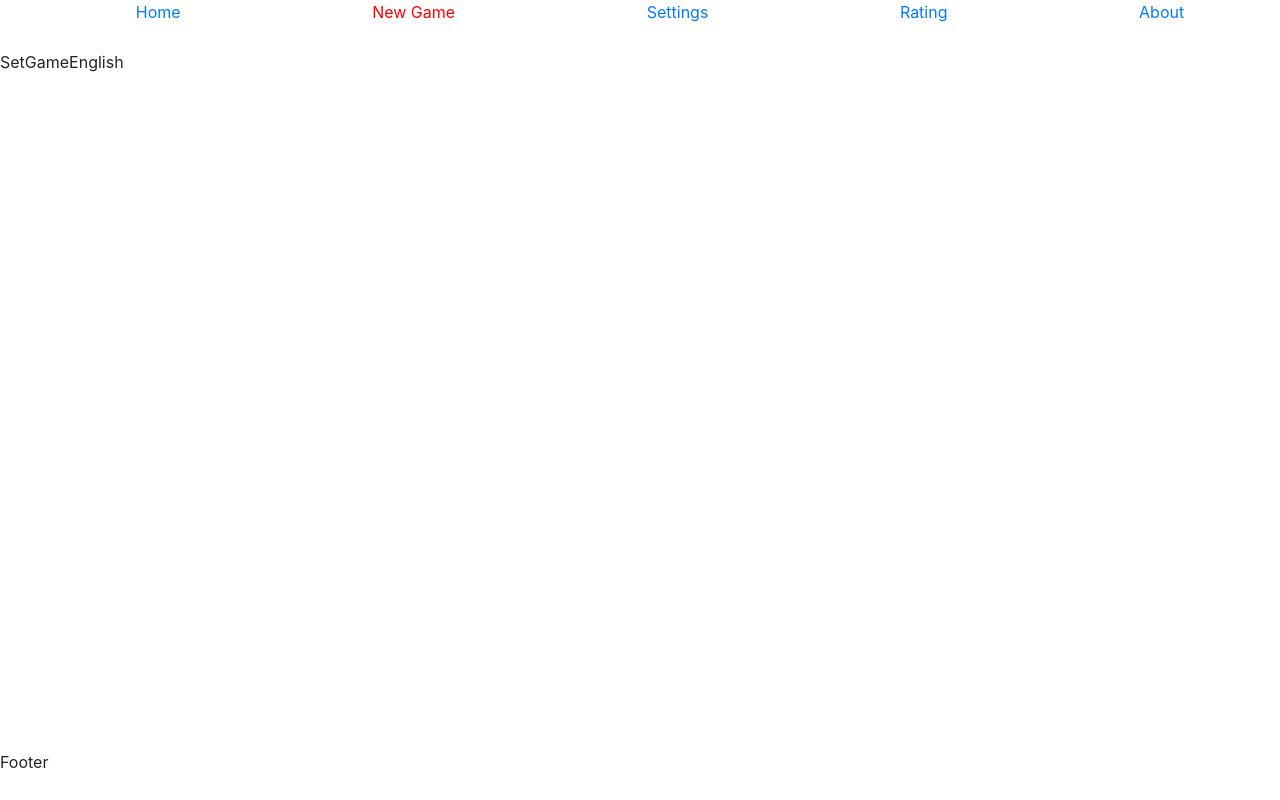
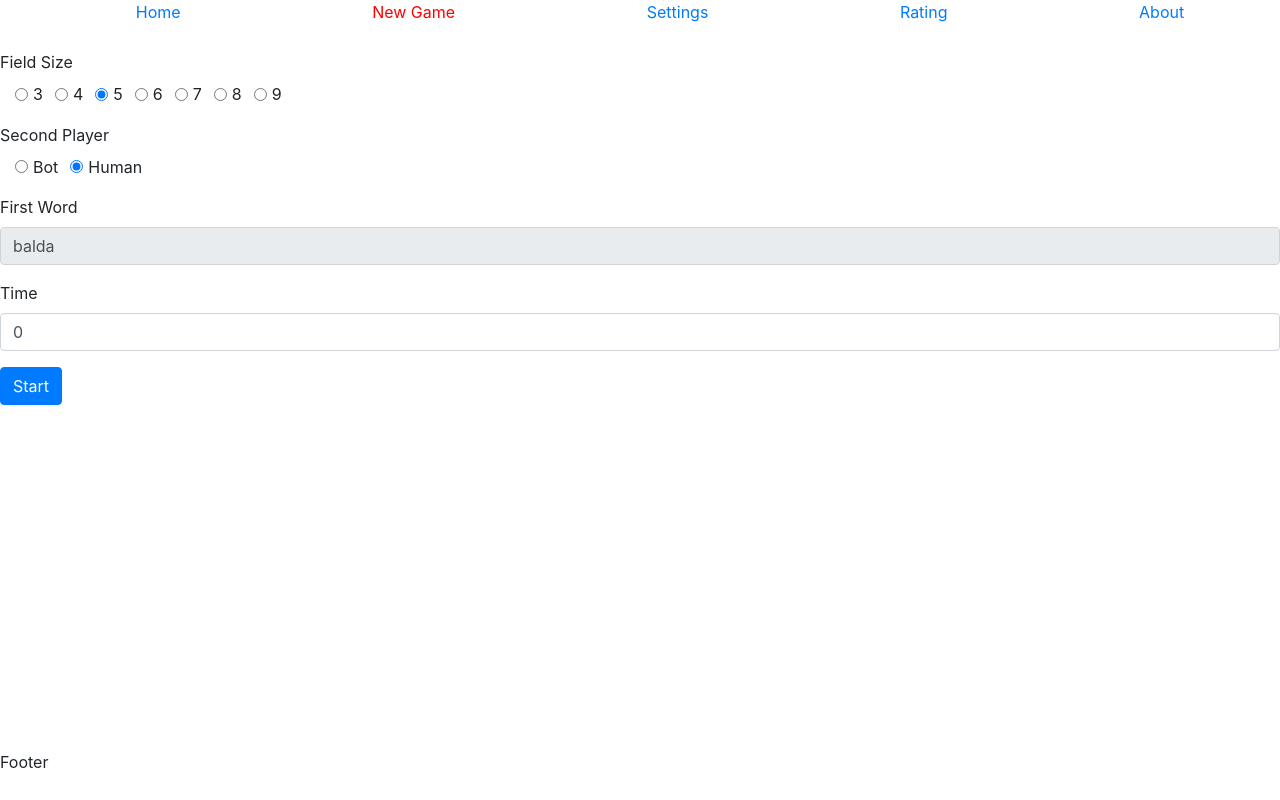
Before and after one commit to gentaliana/rsclone, a React app: page /set_game in a window 1280 px wide. Built offline with nearby package versions, Linux system fonts and the light colour scheme.

Commit message:
RC-8 feat(set-game): add new game settings

```diff
--- a/src/pages/set-game/set-game.tsx
+++ b/src/pages/set-game/set-game.tsx
@@ -1,15 +1,87 @@
 import * as React from 'react';
-import { useSelector } from 'react-redux';
-import { IAppState } from '@types';
+import { useTranslation } from 'react-i18next';
+import Button from 'react-bootstrap/esm/Button';
+import Form from 'react-bootstrap/esm/Form';
 import './set-game.scss';
+import Col from 'react-bootstrap/esm/Col';
+import { useSelector, useDispatch } from 'react-redux';
+import { IAppState, IGameState } from '@types';
+import { Redirect } from 'react-router-dom';
+import { routes } from '@constants';
+import { setGame } from '@store';
 
 export const SetGame = (): JSX.Element => {
-  const lang = useSelector((state: IAppState) => state.settings.lang);
+  const { t } = useTranslation();
+  const game = useSelector((state: IAppState) => state.game);
+  const [isFormSubmit, setFormSubmit] = React.useState(false);
+
+  const dispatch = useDispatch();
+  const setGameSettings = (settings: IGameState) => dispatch(setGame(settings));
+
+  const sizes = [3, 4, 5, 6, 7, 8, 9];
+
+  const handleSubmit = (event: React.SyntheticEvent) => {
+    event.preventDefault();
+    const form = event.currentTarget as HTMLFormElement;
+    const time = +form.time.value.trim();
+    const fieldSize = +form.fieldSize.value.trim();
+    const firstWord = form.firstWord.value.trim();
+    const secondPlayer = form.secondPlayer.value.trim();
+
+    setGameSettings({
+      ...game,
+      time,
+      isBot: secondPlayer === 'bot',
+      fieldSize,
+      firstWord,
+    });
+
+    setFormSubmit(true);
+  };
 
   return (
-    <div>
-      SetGame
-      {lang}
+    <div className="set-game">
+      {isFormSubmit && <Redirect to={routes.GAME} />}
+      <Form onSubmit={(event) => handleSubmit(event)}>
+        <Form.Group controlId="fieldSize">
+          <Form.Label>{t('settings.field-size')}</Form.Label>
+          <Col>
+            {sizes.map((size) => {
+              const isCurrentSize = game.fieldSize === size;
+              return (
+                <Form.Check
+                  key={size}
+                  inline
+                  label={size}
+                  type="radio"
+                  value={size}
+                  name="fieldSize"
+                  defaultChecked={isCurrentSize}
+                />
+              );
+            })}
+          </Col>
+        </Form.Group>
+
+        <Form.Group controlId="secondPlayer">
+          <Form.Label>{t('settings.second-player')}</Form.Label>
+          <Col>
+            <Form.Check inline label="Bot" type="radio" value="bot" name="secondPlayer" />
+            <Form.Check inline label="Human" type="radio" value="human" name="secondPlayer" defaultChecked />
+          </Col>
+        </Form.Group>
+        <Form.Group controlId="firstWord">
+          <Form.Label>{t('settings.first-word')}</Form.Label>
+          <Form.Control type="text" value="balda" name="firstWord" readOnly />
+        </Form.Group>
+        <Form.Group controlId="time">
+          <Form.Label>{t('settings.time')}</Form.Label>
+          <Form.Control type="number" defaultValue={game.time} min="0" max="10" name="time" />
+        </Form.Group>
+        <Button variant="primary" type="submit">
+          {t('game.start')}
+        </Button>
+      </Form>
     </div>
   );
 };
```
